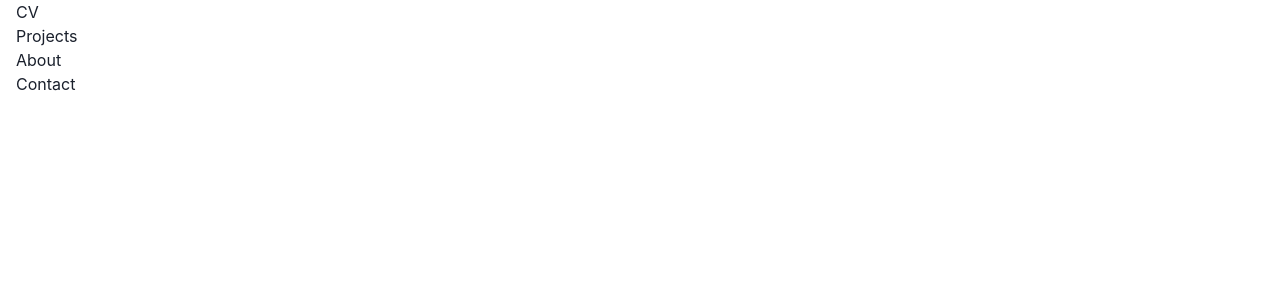
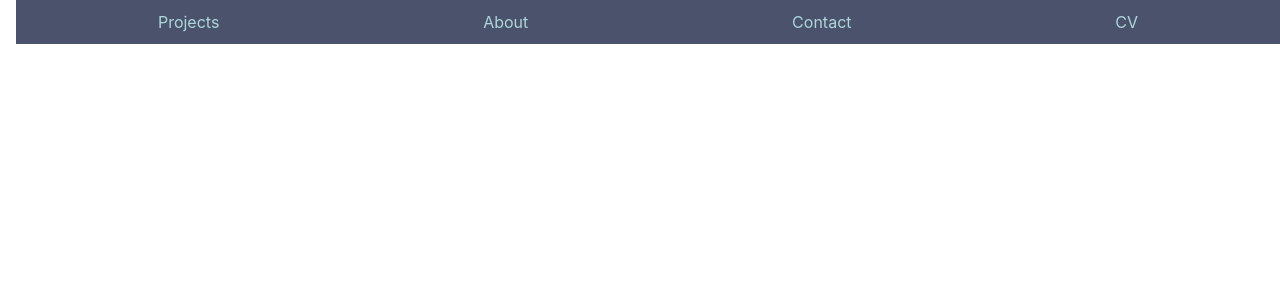
Before and after one commit to jcc98/portfolio, a Next.js app: page / in a window 1280 px wide. Shown: the top 300 px of the page. Built offline with nearby package versions, Linux system fonts and the light colour scheme.

Commit message:
nav changes

```diff
--- a/pages/_app.js
+++ b/pages/_app.js
@@ -1,8 +1,18 @@
-import { ChakraProvider } from "@chakra-ui/react"
+import { ChakraProvider, extendTheme } from "@chakra-ui/react"
+
+const theme = extendTheme({
+  colors: {
+    brand: {
+      "primary": "#aed6dc",
+      "secondary": "#ff9a8d",
+      "third": "#4a536b",
+    },
+  },
+})
 
 function MyApp({ Component, pageProps }) {
   return (
-    <ChakraProvider>
+    <ChakraProvider theme={theme}>
       <Component {...pageProps} />
     </ChakraProvider>
   )
--- a/src/nav.js
+++ b/src/nav.js
@@ -1,18 +1,18 @@
 import React from 'react'
 import {
-  List, ListItem, ListIcon, OrderedList, UnorderedList, Flex, Spacer
+  List, ListItem, ListIcon, OrderedList, UnorderedList, Flex, Spacer, Text
   } from "@chakra-ui/react"
 
 const Nav = () => {
   return (
-    <Flex>
-      <UnorderedList styleType={"none"}>
-        <ListItem>CV</ListItem>
-        <ListItem>Projects</ListItem>
-        <ListItem>About</ListItem>
-        <ListItem>Contact</ListItem>
+      <UnorderedList color="brand.primary" bg="brand.third" p={2.5} styleType="none">
+        <Flex justifyContent={"space-around"}>
+          <ListItem _hover={{ color: "brand.secondary"}}>Projects</ListItem>
+          <ListItem _hover={{ color: "brand.secondary"}}>About</ListItem>
+          <ListItem _hover={{ color: "brand.secondary"}}>Contact</ListItem>
+          <ListItem _hover={{ color: "brand.secondary"}}>CV</ListItem>
+        </Flex>
       </UnorderedList>
-    </Flex>
   )
 }
 
```
